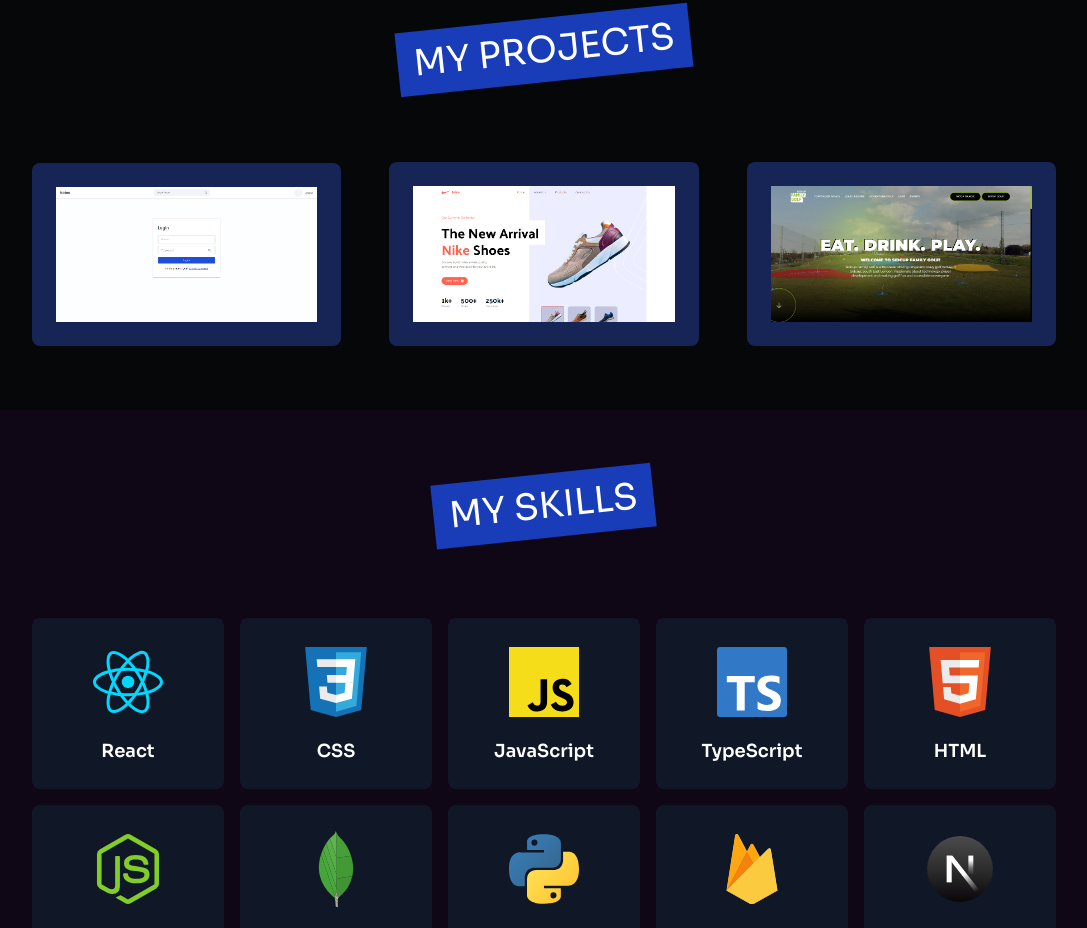
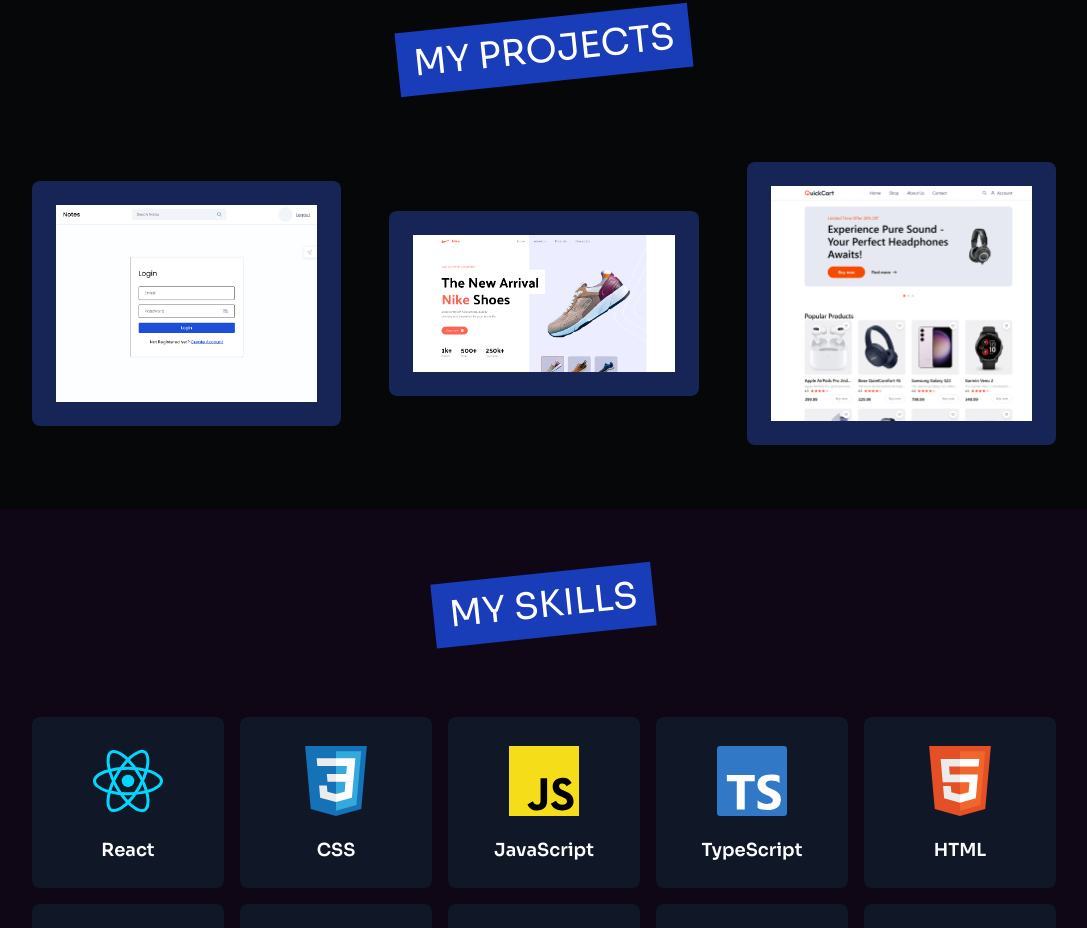
Before and after one commit to ShettyAryan/myportfolio, a Next.js app: page / in a window 1280 px wide. Shown: the part 2390-3318 px from the top of the page, without its empty margins (96-1183 px from the left). Built offline with nearby package versions, Linux system fonts and the light colour scheme.

Commit message:
New project added

```diff
--- a/Data/data.ts
+++ b/Data/data.ts
@@ -84,8 +84,8 @@ export const BaseInfo = {
     },
     {
       id: 3,
-      image: "/images/sidcup.png",
-      url: "/",
+      image: "/images/ecom.png",
+      url: "https://ecom-nine.vercel.app/",
     },
 
   ];
```
Also changed, not shown: public/images/ecom.png (added), public/images/notesapp.png.
